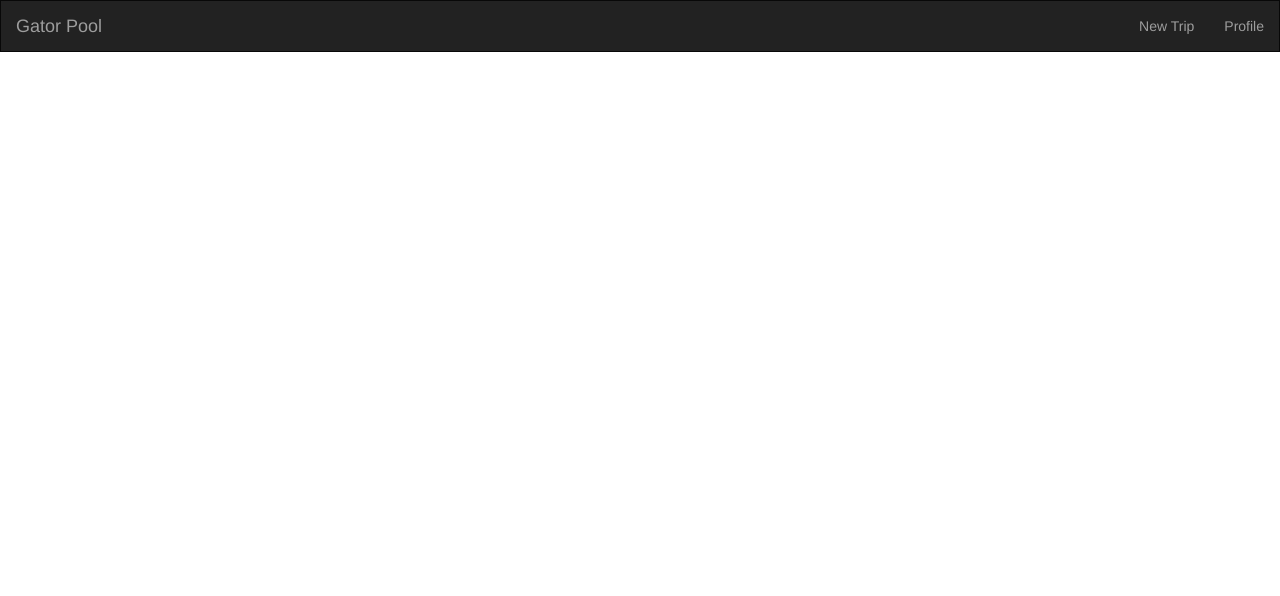
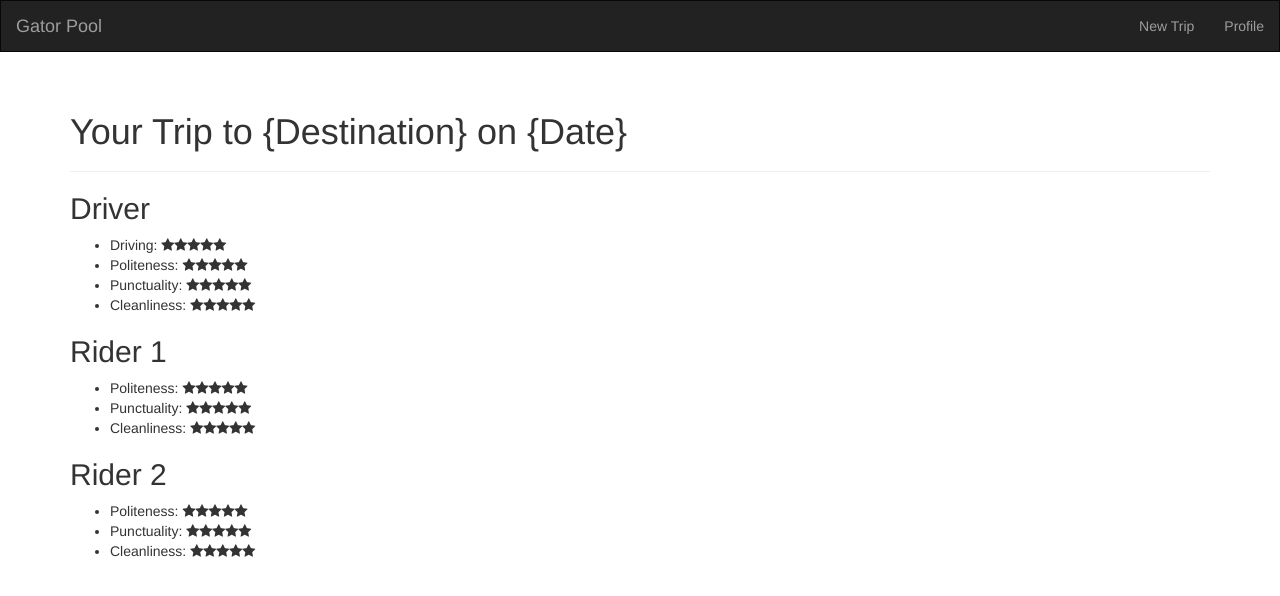
Before and after one commit to dbaltar27/GatorPool, an Angular app: page /rating in a window 1280 px wide. Before the commit this address led to /. Shown: the top 596 px of the page. Built offline with nearby package versions, Linux system fonts and the light colour scheme.

Commit message:
Rating form update

```diff
--- a/src/app/app-routing.module.ts
+++ b/src/app/app-routing.module.ts
@@ -3,11 +3,12 @@ import { CommonModule } from '@angular/common';
 import { RouterModule, Routes } from '@angular/router';
 
 import { ProfileComponent } from './profile/profile.component';
+import { RatingFormComponent } from './rating-form/rating-form.component'
 
 const routes: Routes = [
   { path: 'profile', component: ProfileComponent },
+  { path: 'rating', component: RatingFormComponent },
 ]
-
 
 @NgModule({
   imports: [
--- a/src/app/app.module.ts
+++ b/src/app/app.module.ts
@@ -5,12 +5,14 @@ import { AppComponent } from './app.component';
 import { ProfileComponent } from './profile/profile.component';
 import { NavbarComponent } from './navbar/navbar.component';
 import { AppRoutingModule } from './app-routing.module';
+import { RatingFormComponent } from './rating-form/rating-form.component';
 
 @NgModule({
   declarations: [
     AppComponent,
     ProfileComponent,
-    NavbarComponent
+    NavbarComponent,
+    RatingFormComponent
   ],
   imports: [
     BrowserModule,
--- a/src/app/profile/profile.component.html
+++ b/src/app/profile/profile.component.html
@@ -19,12 +19,10 @@
 
         <div class="tab-content">
           <div id="home" class="tab-pane fade in active">
-            <div class="container">
-              <div class="list-group">
-                <a href="#" class="list-group-item">First item</a>
-                <a href="#" class="list-group-item">Second item</a>
-                <a href="#" class="list-group-item">Third item</a>
-              </div>
+            <div class="list-group">
+              <a href="#" class="list-group-item">First item</a>
+              <a href="#" class="list-group-item">Second item</a>
+              <a href="#" class="list-group-item">Third item</a>
             </div>
           </div>
           <div id="menu1" class="tab-pane fade">
@@ -32,8 +30,17 @@
             <p>Ut enim ad minim veniam, quis nostrud exercitation ullamco laboris nisi ut aliquip ex ea commodo consequat.</p>
           </div>
           <div id="menu2" class="tab-pane fade">
-            <h3>Menu 2</h3>
-            <p>Sed ut perspiciatis unde omnis iste natus error sit voluptatem accusantium doloremque laudantium, totam rem aperiam.</p>
+            <div class="list-group">
+              <a href="#" class="nav-item nav-link" routerLinkActive="active" routerLink="/rating">First item
+                <button type="button" class="btn btn-default">Rate</button>
+              </a>
+              <a href="#" class="list-group-item">Second item
+                <button type="button" class="btn btn-default">Rate</button>
+              </a>
+              <a href="#" class="list-group-item">Third item
+                  <button type="button" class="btn btn-default">Rate</button>
+              </a>
+            </div>
           </div>
           <div id="menu3" class="tab-pane fade">
             <h3>Menu 3</h3>
--- /dev/null
+++ b/src/app/rating-form/rating-form.component.html
@@ -0,0 +1,86 @@
+<div class="container">
+  <div class="page-header">
+    <h1>Your Trip to {{ '{' }}Destination{{'}'}} on {{ '{' }}Date{{'}'}}</h1>
+  </div>
+  <h2>Driver</h2>
+  <ul>
+    <li>Driving:
+      <span class="fa fa-star checked"></span>
+      <span class="fa fa-star checked"></span>
+      <span class="fa fa-star checked"></span>
+      <span class="fa fa-star checked"></span>
+      <span class="fa fa-star checked"></span>
+    </li>
+    <li>Politeness:
+      <span class="fa fa-star checked"></span>
+      <span class="fa fa-star checked"></span>
+      <span class="fa fa-star checked"></span>
+      <span class="fa fa-star checked"></span>
+      <span class="fa fa-star checked"></span>
+    </li>
+    <li>Punctuality:
+      <span class="fa fa-star checked"></span>
+      <span class="fa fa-star checked"></span>
+      <span class="fa fa-star checked"></span>
+      <span class="fa fa-star checked"></span>
+      <span class="fa fa-star checked"></span>
+    </li>
+    <li>Cleanliness:
+      <span class="fa fa-star checked"></span>
+      <span class="fa fa-star checked"></span>
+      <span class="fa fa-star checked"></span>
+      <span class="fa fa-star checked"></span>
+      <span class="fa fa-star checked"></span>
+    </li>
+  </ul>
+
+  <h2>Rider 1</h2>
+  <ul>
+    <li>Politeness:
+        <span class="fa fa-star checked"></span>
+        <span class="fa fa-star checked"></span>
+        <span class="fa fa-star checked"></span>
+        <span class="fa fa-star checked"></span>
+        <span class="fa fa-star checked"></span>
+      </li>
+      <li>Punctuality:
+        <span class="fa fa-star checked"></span>
+        <span class="fa fa-star checked"></span>
+        <span class="fa fa-star checked"></span>
+        <span class="fa fa-star checked"></span>
+        <span class="fa fa-star checked"></span>
+      </li>
+      <li>Cleanliness:
+        <span class="fa fa-star checked"></span>
+        <span class="fa fa-star checked"></span>
+        <span class="fa fa-star checked"></span>
+        <span class="fa fa-star checked"></span>
+        <span class="fa fa-star checked"></span>
+      </li>
+  </ul>
+
+  <h2>Rider 2</h2>
+  <ul>
+    <li>Politeness:
+        <span class="fa fa-star checked"></span>
+        <span class="fa fa-star checked"></span>
+        <span class="fa fa-star checked"></span>
+        <span class="fa fa-star checked"></span>
+        <span class="fa fa-star checked"></span>
+      </li>
+      <li>Punctuality:
+        <span class="fa fa-star checked"></span>
+        <span class="fa fa-star checked"></span>
+        <span class="fa fa-star checked"></span>
+        <span class="fa fa-star checked"></span>
+        <span class="fa fa-star checked"></span>
+      </li>
+      <li>Cleanliness:
+        <span class="fa fa-star checked"></span>
+        <span class="fa fa-star checked"></span>
+        <span class="fa fa-star checked"></span>
+        <span class="fa fa-star checked"></span>
+        <span class="fa fa-star checked"></span>
+      </li>
+  </ul>
+</div>
--- /dev/null
+++ b/src/app/rating-form/rating-form.component.ts
@@ -0,0 +1,15 @@
+import { Component, OnInit } from '@angular/core';
+
+@Component({
+  selector: 'app-rating-form',
+  templateUrl: './rating-form.component.html',
+  styleUrls: ['./rating-form.component.css']
+})
+export class RatingFormComponent implements OnInit {
+
+  constructor() { }
+
+  ngOnInit() {
+  }
+
+}
--- a/src/index.html
+++ b/src/index.html
@@ -8,6 +8,8 @@
   <link rel="stylesheet" href="https://maxcdn.bootstrapcdn.com/bootstrap/3.4.0/css/bootstrap.min.css">
   <script src="https://ajax.googleapis.com/ajax/libs/jquery/3.3.1/jquery.min.js"></script>
   <script src="https://maxcdn.bootstrapcdn.com/bootstrap/3.4.0/js/bootstrap.min.js"></script>
+  <link rel="stylesheet" href="https://cdnjs.cloudflare.com/ajax/libs/font-awesome/4.7.0/css/font-awesome.min.css">
+
 </head>
 
 <body>
```
Also changed, not shown: src/app/rating-form/rating-form.component.css (added), 1 other file (tests, documents, lock files or other folders).
